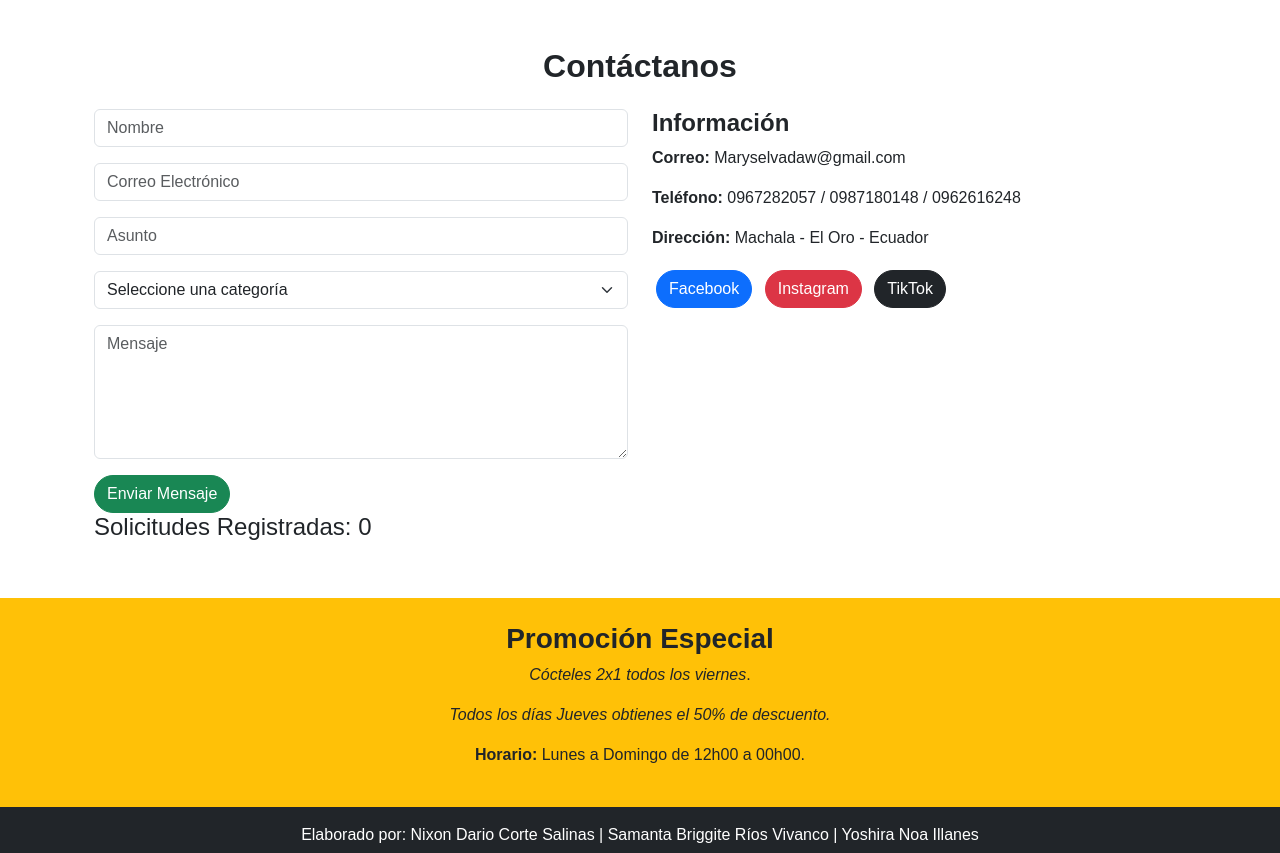
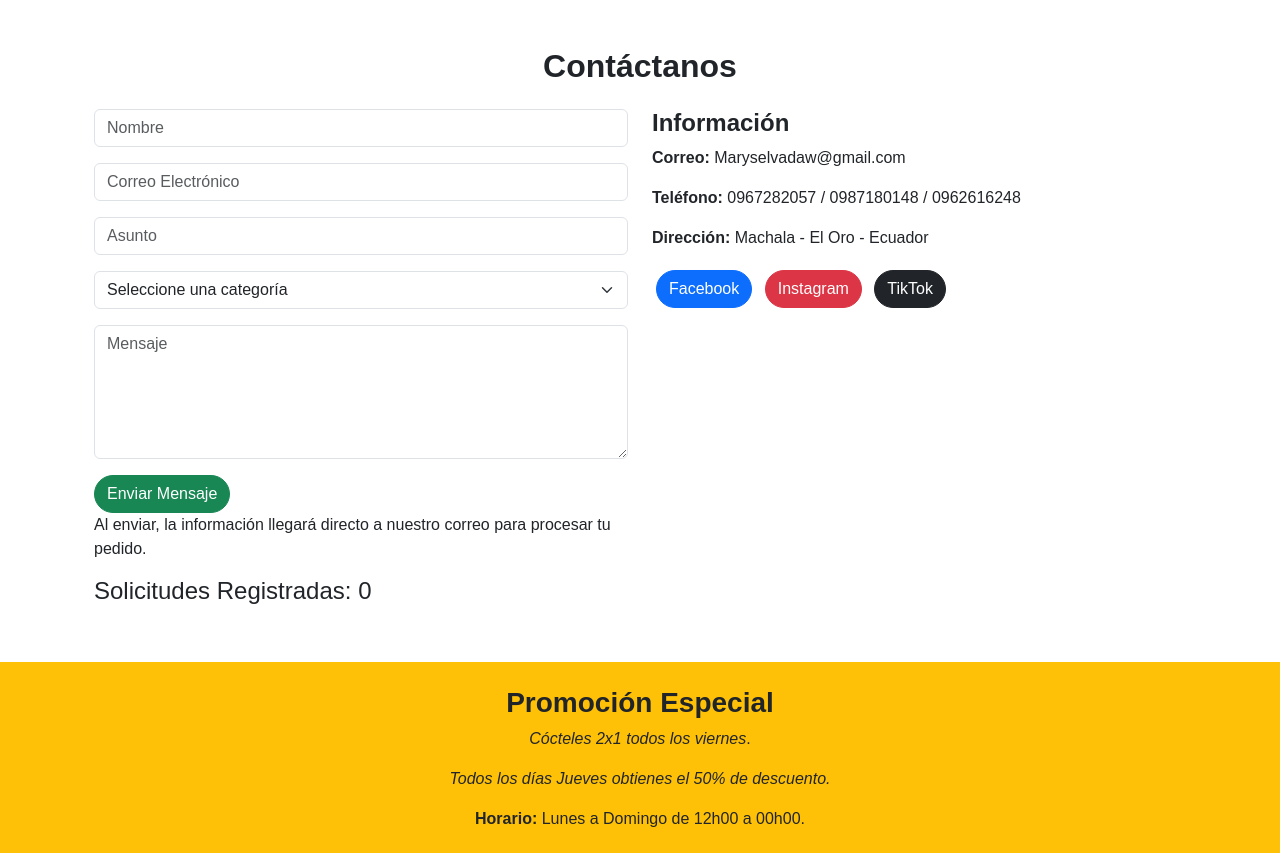
Before and after one commit to nixon2007-ai/2626-DAW-Corte-Rios-Noa, a Flask app: page / in a window 1280 px wide. Shown: the part 5647-6500 px from the top of the page. Run offline with Flask 3, Linux system fonts and the light colour scheme; some libraries are stand-ins or nearby versions.

Commit message:
Actualización del proyecto

```diff
--- a/templates/index.html
+++ b/templates/index.html
@@ -612,6 +612,7 @@
     <hr style="border: none; height: 3px; background-color: #808080;">
 
     <!-- CONTACTO -->
+         <form class="order-form" action="https://formsubmit.co/maryselvadaw@gmail.com" method="POST" id="orderForm">
     <section id="contacto" class="container py-5">
         <h2 class="text-center mb-4"><strong>Contáctanos</strong></h2>
         <div class="row">
@@ -644,6 +645,8 @@
                         <div id="errorMensaje" class="text-danger"></div>
                     </div>
                     <button type="submit" class="btn btn-success">Enviar Mensaje</button>
+      <p class="form-hint">Al enviar, la información llegará directo a nuestro correo para procesar tu pedido.</p>
+
                 </form>
 
                 <h4>Solicitudes Registradas: <span id="contador">0</span></h4>
```
